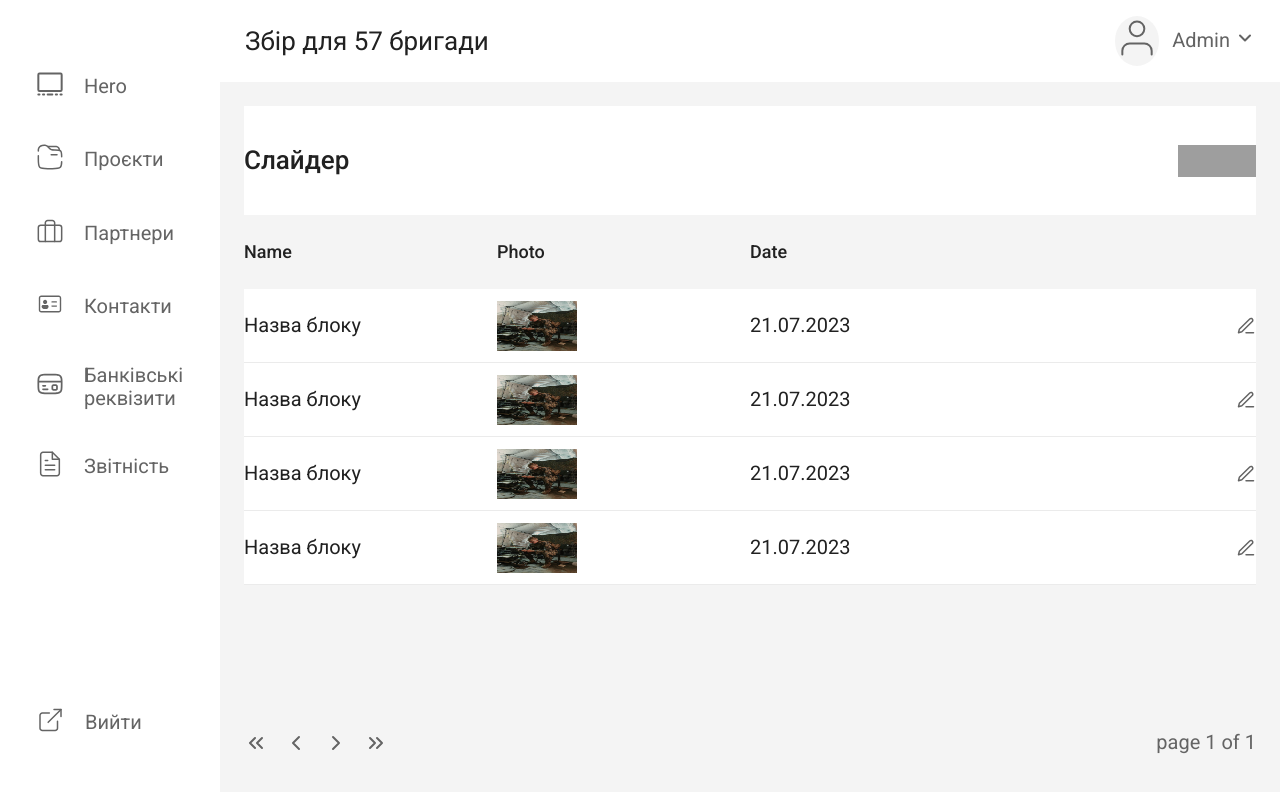
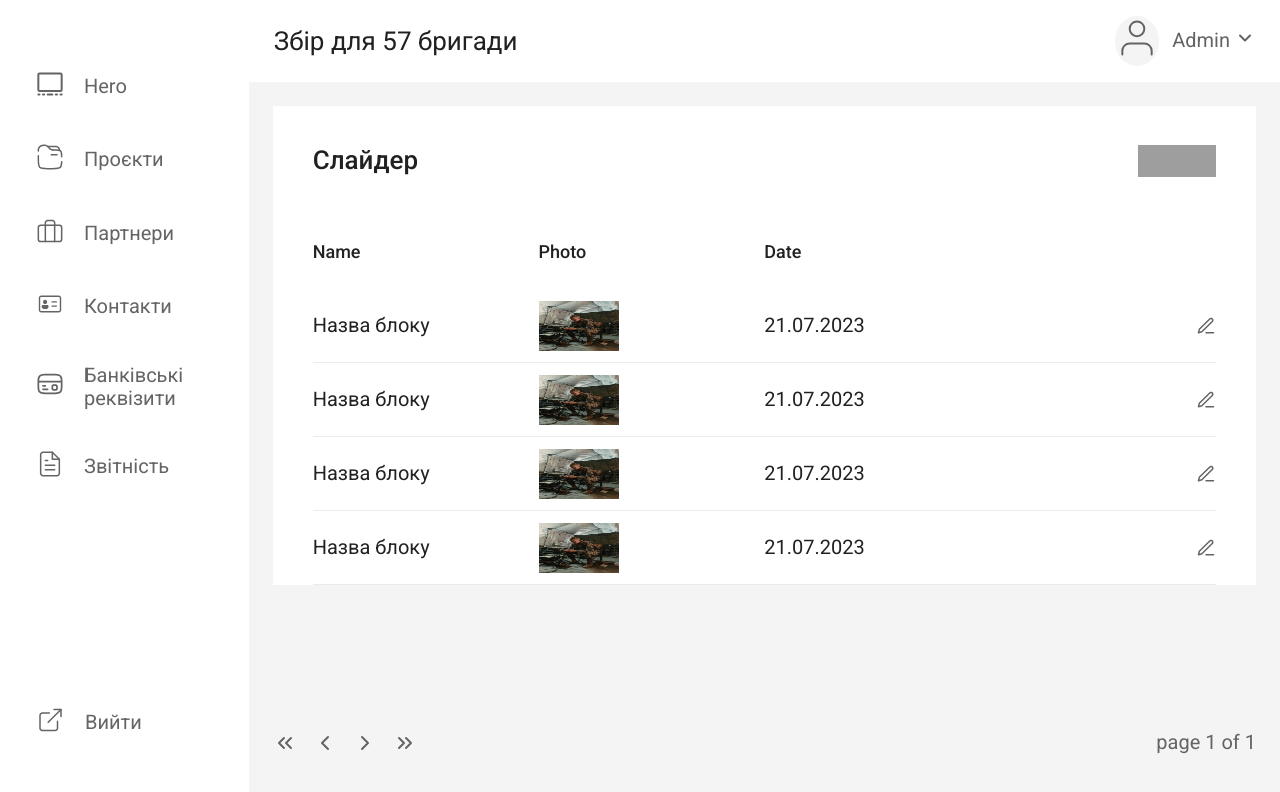
Before and after one commit to baza-trainee/dokoopy-frontend, a React (Vite) app: page /admin in a window 1280 px wide. Shown: the top 792 px of the page. Built offline with nearby package versions, Linux system fonts and the light colour scheme; grey boxes are pictures that could not be loaded.

Commit message:
fix logo

```diff
--- a/src/components/Footer.jsx
+++ b/src/components/Footer.jsx
@@ -1,3 +1,5 @@
+import logoFooterIcon from "../assets/images/logo.png";
+
 import { DonateButton } from "./DonateButton";
 
 export const Footer = () => {
@@ -6,12 +8,12 @@ export const Footer = () => {
          <div className="container">
          <div className='footer-logo-container'>
             <div className='logo-svg-container'>
-              <div className='logo-svg'></div>
+               <img className="logo-svg" src={logoFooterIcon} alt="logo"></img>
             </div>
          <div className='logo-text'>DOkoopy</div>
          </div>
          <div className='container-btn'>
-         <DonateButton buttonClass={"mainButton"} />
+         <DonateButton buttonClass={"footerButton"} />
          </div>
          <div className='footer-policy-container'>
             <div className='footer-policy-link-container'>
--- a/src/pages/admin-pages/AdminHero.jsx
+++ b/src/pages/admin-pages/AdminHero.jsx
@@ -34,8 +34,10 @@ const dataSlider = [
 export const AdminHero = () => {
    return (
    <div className="admin-hero">
+      <div className="page-container">
       <AdminMainHeader title={"Слайдер"} />
       <AdminMainInnerPart name="Name" photo="Photo" date="Date" data={dataSlider} />
+      </div>
    </div>
    );
 };
--- a/src/styles/components/_footer.scss
+++ b/src/styles/components/_footer.scss
@@ -39,7 +39,6 @@
    @media screen and (min-width: 1280px) {
       margin: 102px auto 89px auto;
    }
-
 }
 .logo-svg-container {
    display: flex;
@@ -57,9 +56,6 @@
 .logo-svg {
    width: 100%;
    height: 100%;
-        background-image: url("src/assets/icon/logo_footer.svg");
-        background-size: cover;
-        background-position: center;
 }
 .logo-text {
    display: flex;
--- a/src/styles/components/admin/_admin-hero.scss
+++ b/src/styles/components/admin/_admin-hero.scss
@@ -4,7 +4,6 @@
 .admin-hero-header {
 display: flex;
 flex-direction: row;
-   justify-content: center;
 align-items: center;
 width: 100%;
 background-color: var(--white);
@@ -21,12 +20,13 @@
 display: flex;
 flex-direction: row;
 justify-content: space-between;
-   width: 384px;
+width: 100%;
+// width: 384px;
 @media screen and (min-width: 768px) {
-      width: 486px;
+   // width: 486px;
 }
 @media screen and (min-width: 1280px) {
-      width: 1012px;
+   // width: 1012px;
 }
 }
 .admin-hero-title {
@@ -70,7 +70,7 @@
 .admin-hero-main-header {
 display: flex;
 flex-direction: row;
-   justify-content: center;
+// justify-content: center;
 height: 57px;
 }
 @media screen and (min-width: 768px) {
@@ -81,12 +81,13 @@
 .admin-hero-main-header-wrapper {
 display: flex;
 align-items: center;
-   width: 384px;
+width: 100%;
+// width: 384px;
 @media screen and (min-width: 768px)  {
-      width: 486px;
+   // width: 486px;
 }
 @media screen and (min-width: 1280px) {
-      width: 1012px;
+   // width: 1012px;
 }
 }
 .admin-hero-main-header-title {
@@ -108,28 +109,6 @@
    line-height: 23.44px;
 }
 }
-// .admin-hero-main-header > div:nth-child(2) {
-// @media screen and (min-width: 480px) {
-//       // margin: 18.5px 68px 17.5px 0;
-//    }
-// @media screen and (min-width: 768px) {
-//       // margin: 26px 104px 27px 0;
-//    }
-// @media screen and (min-width: 1280px) {
-//       // margin: 26px 224px 25px 0;
-//    }
-// }
-// .admin-hero-main-header > div:nth-child(3) {
-// @media screen and (min-width: 480px) {
-//       // margin: 18.5px 0 17.5px 0;
-//    }
-// @media screen and (min-width: 768px) {
-//       // margin: 26px 0 27px 0;
-//    }
-// @media screen and (min-width: 1280px) {
-//       // margin: 26px 0 25px 0;
-//    }
-// }
 .admin-hero-main-content {
 display: flex;
 flex-direction: column;
@@ -137,7 +116,7 @@
 .admin-hero-main-content-element {
 display: flex;
 flex-direction: row;
-   justify-content: center;
+// justify-content: center;
 align-items: center;
 width: 100%;
 height: 59px;
@@ -152,12 +131,13 @@
 flex-direction: row;
 align-items: center;
 height: 50px;
-   width: 384px;
+width: 100%;
+// width: 384px;
 @media screen and (min-width: 768px) {
-      width: 486px;
+   // width: 486px;
 }
 @media screen and (min-width: 1280px) {
-      width: 1012px;
+   // width: 1012px;
 }
 }
 .content-edit-icon-box {
```
Also changed, not shown: src/assets/icon/LogoFooterIcon.jsx (added, +24 -0 lines), src/assets/icon/logo_footer.svg (deleted), src/assets/images/logo.png (added). Lines whose indentation alone changed are shown as unchanged.
